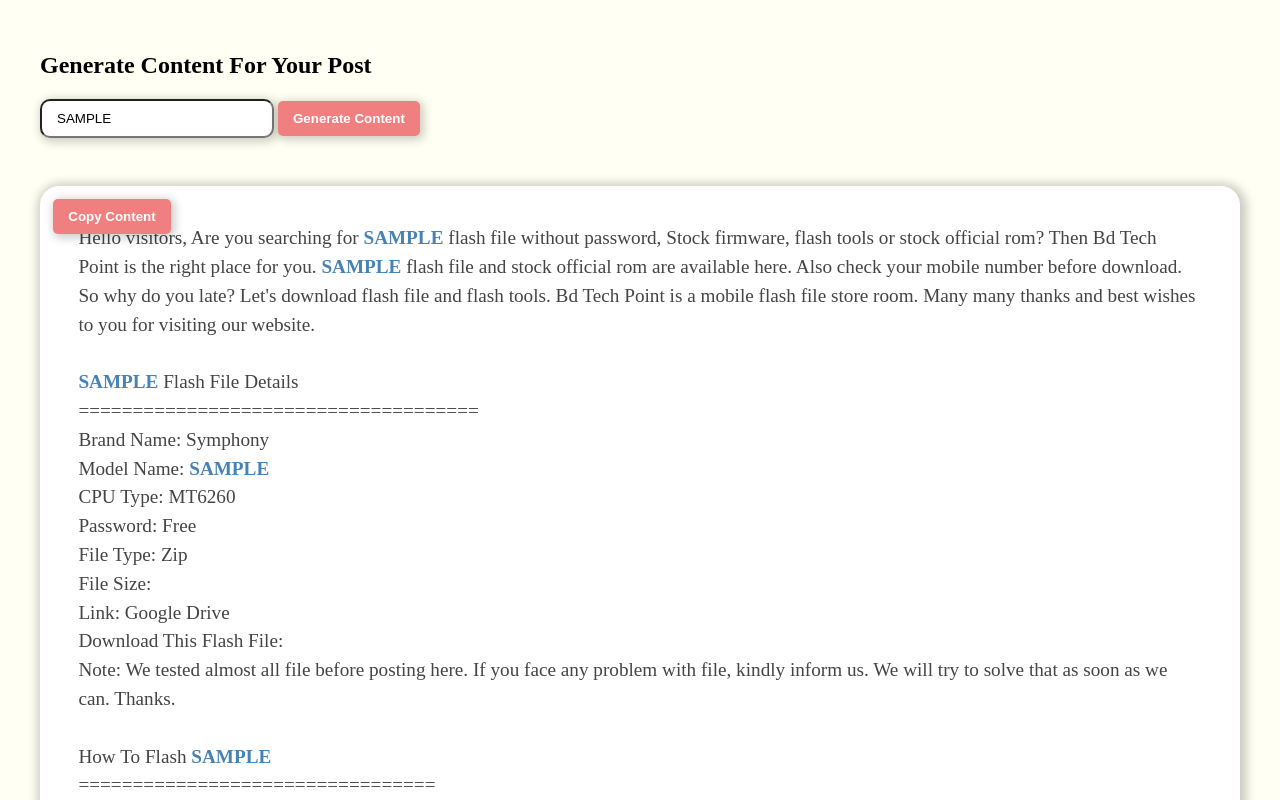
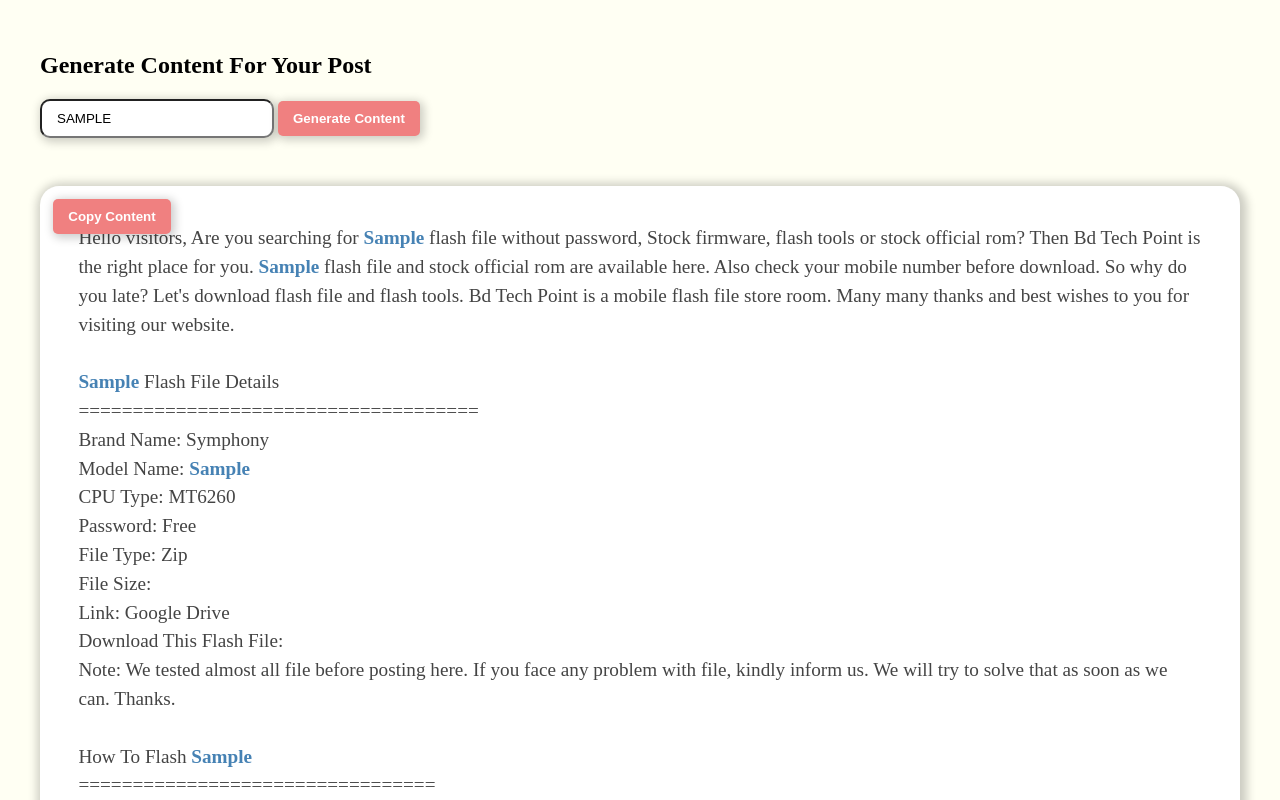
Before and after one commit to ishtiak-ahmed/post-generator, a plain HTML site: page index.html in a window 1280 px wide. Both pictures are taken after typing "Sample" into the empty fields and a click on the button "Generate Content". Shown: the top 800 px of the page. Drawn offline with Linux system fonts and the light colour scheme.

Commit message:
style changed

```diff
--- a/index.html
+++ b/index.html
@@ -59,6 +59,9 @@
         top: 1em;
         left: 1em;
       }
+      strong {
+        text-transform: capitalize;
+      }
     </style>
   </head>
   <body>
--- a/post.js
+++ b/post.js
@@ -1,6 +1,5 @@
 const postGenerator = () => {
-    const text = (document.getElementById('phoneModel').value);
-    const model = text.toUpperCase()
+    const model = (document.getElementById('phoneModel').value);
     console.log(model)
     const genPost =
         `Hello visitors, Are you searching for <strong>${model}</strong> flash file without password, Stock firmware, flash tools or stock official rom? Then Bd Tech Point is the right place for you. <strong>${model}</strong> flash file and stock official rom are available here. Also check your mobile number before download. So why do you late? Let's download flash file and flash tools. Bd Tech Point is a mobile flash file store room. Many many thanks and best wishes to you for visiting our website.
```
